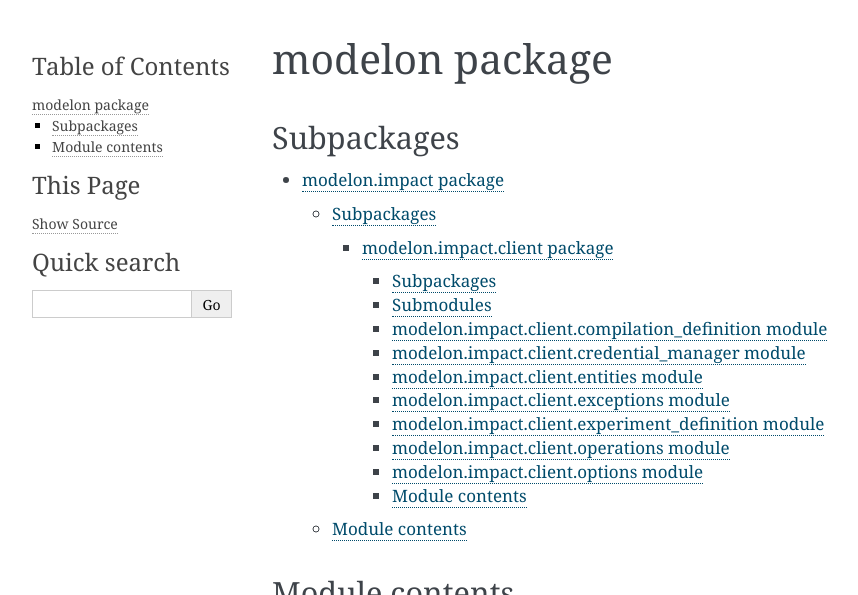
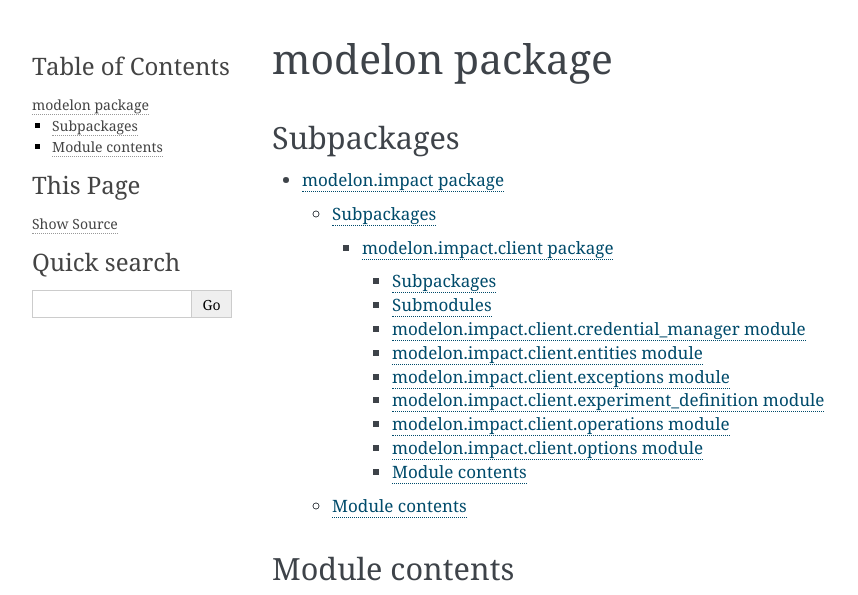
Before and after one commit to modelon-community/impact-client-python, a Sphinx documentation site: the page built from docs/source/modelon.rst, in a window 1280 px wide, cut to the strip 0-595 px from the top of the page. Shown: the whole strip, without its empty margins (148-1006 px from the left). Built offline with Sphinx 7.4.7, drawn with Linux system fonts in a browser that asks for light colours.

Commit message:
fix: Feedback fixes

```diff
--- a/docs/source/conf.py
+++ b/docs/source/conf.py
@@ -22,6 +22,7 @@ copyright = '2020, Modelon'
 author = 'Modelon'
 
 # The full version, including alpha/beta/rc tags
+# TODO : Need to ensure version number is set correctly with the release bot.
 release = '1.0.0'
 
 
--- a/docs/source/index.rst
+++ b/docs/source/index.rst
@@ -1,8 +1,3 @@
-.. Modelon-impact-client documentation master file, created by
-   sphinx-quickstart on Mon Aug 24 12:44:57 2020.
-   You can adapt this file completely to your liking, but it should at least
-   contain the root `toctree` directive.
-
 Welcome to Modelon-impact-client's documentation!
 =================================================
 
--- a/docs/source/modelon.impact.client.rst
+++ b/docs/source/modelon.impact.client.rst
@@ -11,14 +11,6 @@ Subpackages
 
 Submodules
 ----------
-
-modelon.impact.client.compilation\_definition module
-----------------------------------------------------
-
-.. automodule:: modelon.impact.client.compilation_definition
-   :members:
-   :undoc-members:
-   :show-inheritance:
 
 modelon.impact.client.credential\_manager module
 ------------------------------------------------
--- a/pyproject.toml
+++ b/pyproject.toml
@@ -29,3 +29,4 @@ pytest-watch = "^4.2.0"
 black = "^19.10b0"
 click = "^7.0"
 requests_mock = "^1.8"
+sphinx = "^3.2.1"
```
Also changed, not shown: 1 other file.
